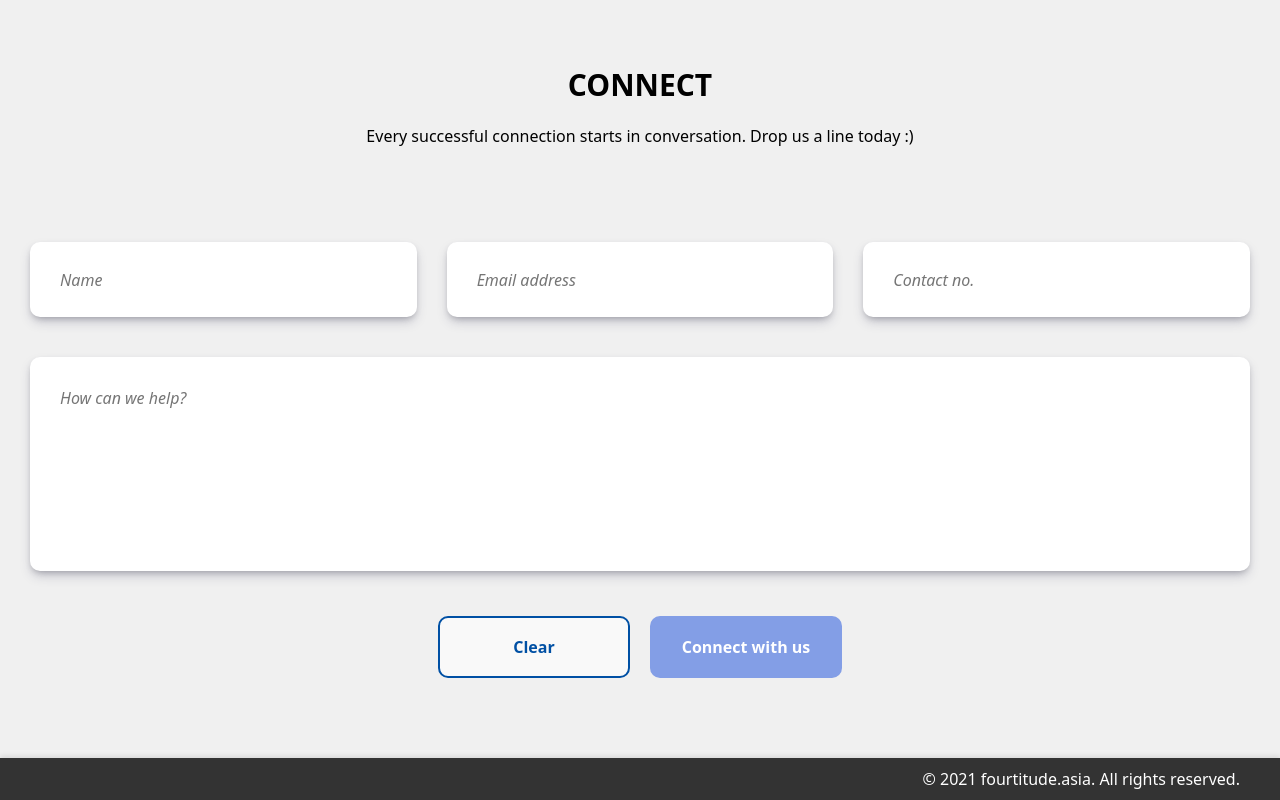
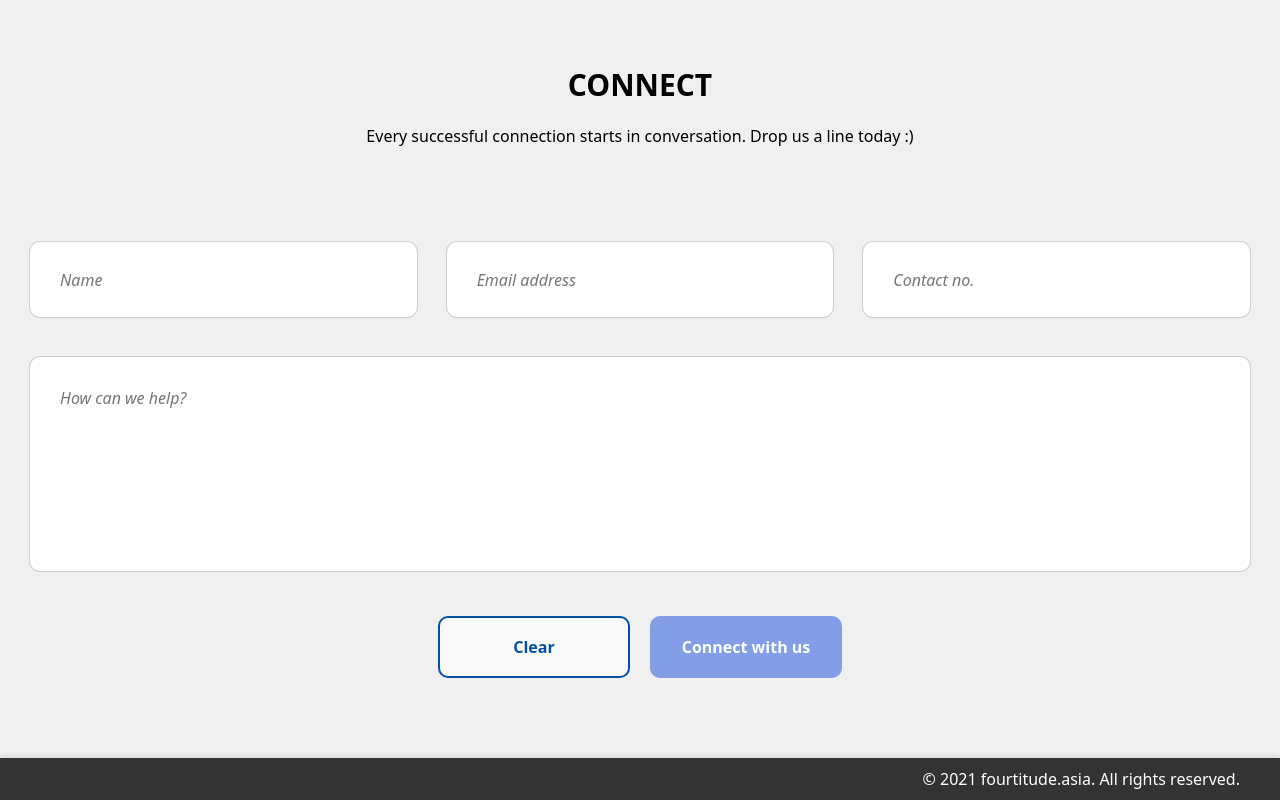
Before and after one commit to HaziqHaiqal/fourtitude, a plain HTML site: page index.html in a window 1280 px wide. Shown: the part 1881-2681 px from the top of the page. Drawn offline with Linux system fonts and the light colour scheme.

Commit message:
[UPDATE] input text contact form UI

```diff
--- a/index.html
+++ b/index.html
@@ -168,22 +168,22 @@
             <form id="user-form">
               <div class="row">
                 <div class="contact-item">
-                  <div class="input-group outer-shadow hover-in-shadow">
+                  <div class="input-group border-shadow-light hover-in-shadow">
                     <input type="text" id="name" placeholder="Name" class="input-control" />
                   </div>
                 </div>
                 <div class="contact-item">
-                  <div class="input-group outer-shadow hover-in-shadow">
+                  <div class="input-group border-shadow-light hover-in-shadow">
                     <input type="text" id="email" placeholder="Email address" class="input-control" />
                   </div>
                 </div>
                 <div class="contact-item">
-                  <div class="input-group outer-shadow hover-in-shadow">
+                  <div class="input-group border-shadow-light hover-in-shadow">
                     <input type="text" id="contact" placeholder="Contact no." class="input-control" />
                   </div>
                 </div>
                 <div class="w-100">
-                  <div class="input-group outer-shadow hover-in-shadow">
+                  <div class="input-group border-shadow-light hover-in-shadow">
                     <textarea id="message" placeholder="How can we help?" class="input-control"></textarea>
                   </div>
                 </div>
```
